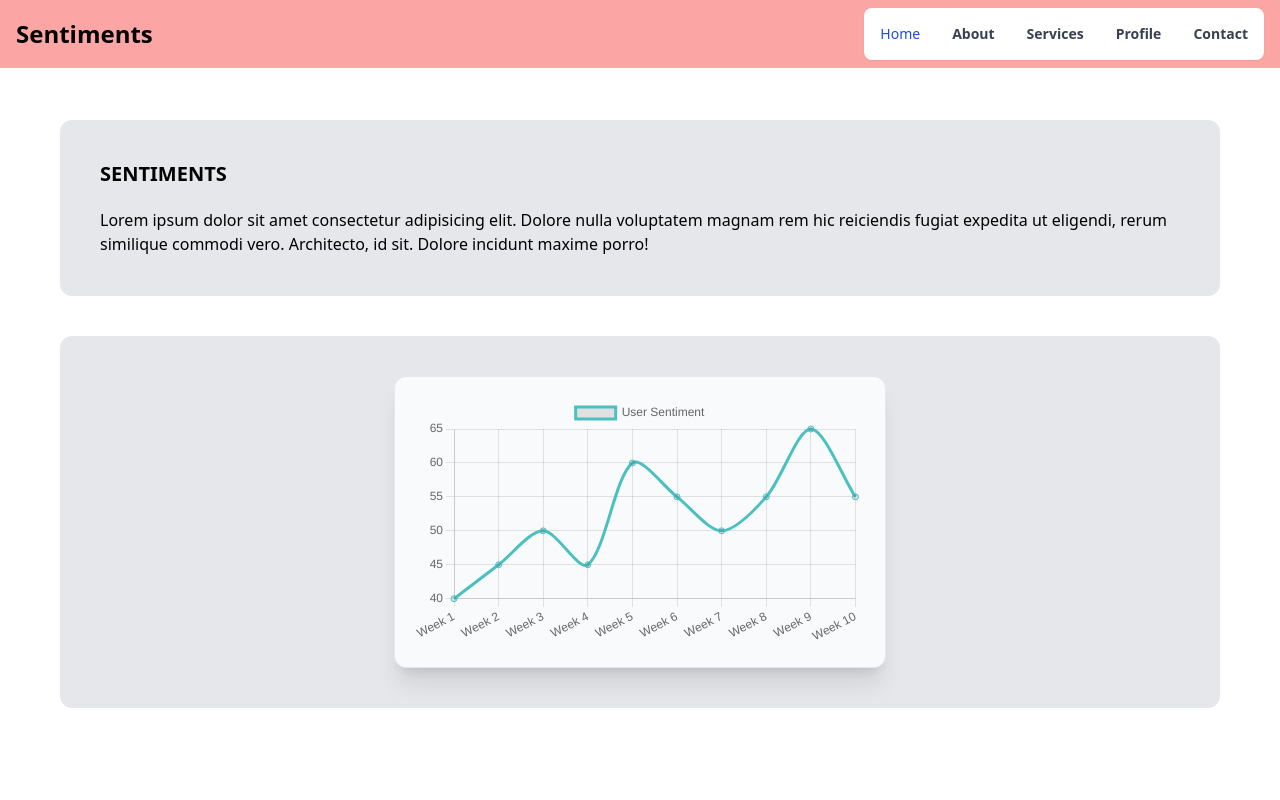
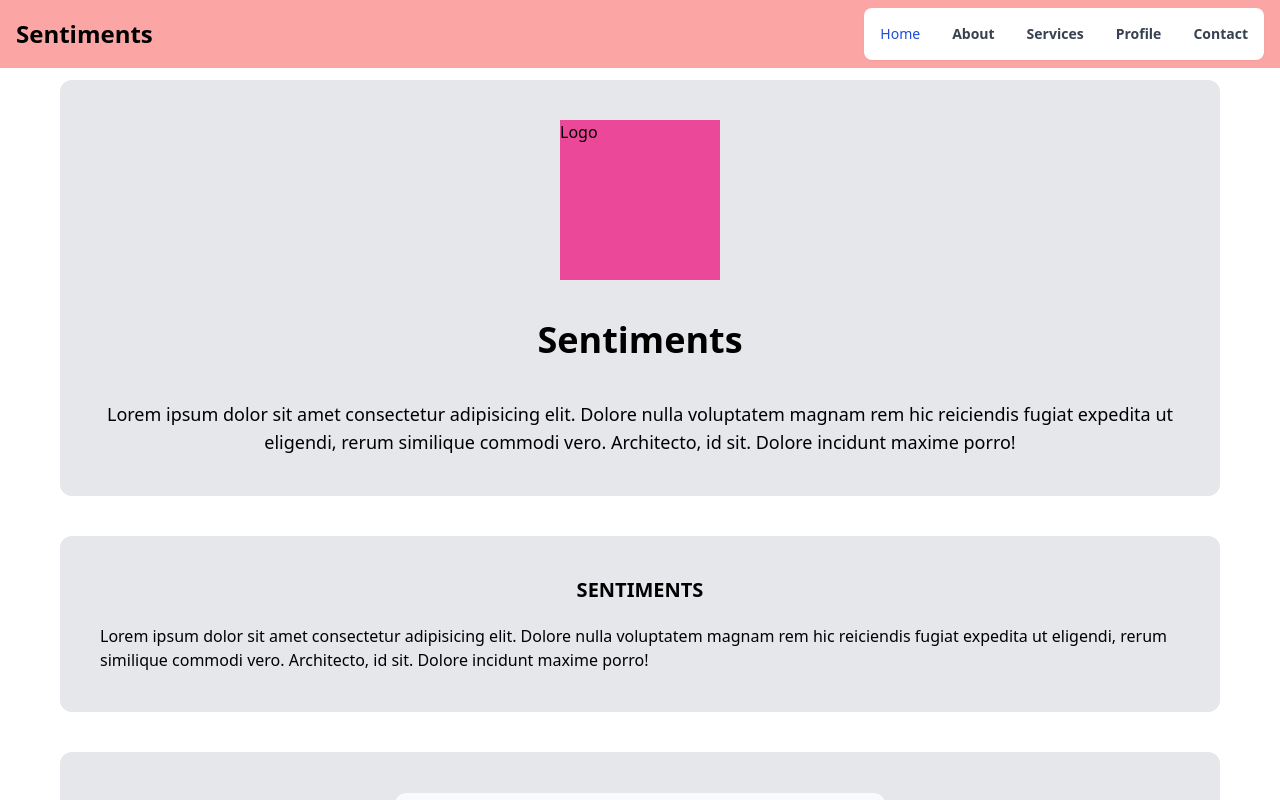
Before and after one commit to tany071/sentiments, a Next.js app: page / in a window 1280 px wide. Shown: the top 800 px of the page. Built offline with nearby package versions, Linux system fonts and the light colour scheme.

Commit message:
Changes on home page

```diff
--- a/src/pages/index.tsx
+++ b/src/pages/index.tsx
@@ -12,8 +12,20 @@ const Home: NextPage = () => {
         <link rel="icon" href="/favicon.ico" />
       </Head>
       <main className="mx-5">
+      <section className="mx-10 p-10 bg-gray-200 rounded-xl">
+          <div className="flex flex-col items-center justify-center space-y-10 ">
+            <h1 className="bg-pink-500 h-40 w-40 ">Logo</h1>
+            <h1 className="text-4xl font-bold">Sentiments</h1>
+            <p className="text-center text-lg">
+              Lorem ipsum dolor sit amet consectetur adipisicing elit. Dolore
+              nulla voluptatem magnam rem hic reiciendis fugiat expedita ut
+              eligendi, rerum similique commodi vero. Architecto, id sit. Dolore
+              incidunt maxime porro!
+            </p>
+          </div>
+        </section>
         <section className="p-10">
-          <div className="flex-col bg-gray-200 p-10 rounded-xl space-y-5 ">
+          <div className="flex-col justify-center place-items-center bg-gray-200 p-10 rounded-xl space-y-5 ">
             <h1 className=" text-xl font-bold ">SENTIMENTS</h1>
             <p className="">
               Lorem ipsum dolor sit amet consectetur adipisicing elit. Dolore
--- a/src/pages/profile.tsx
+++ b/src/pages/profile.tsx
@@ -60,7 +60,7 @@ const Profile: NextPage = () => {
       localStorage.getItem("notes-data")
     );
 
-    if (savedNotes[0]) {
+    if (savedNotes) {
       setNotes(savedNotes);
       console.log("Successfully retrieved Notes");
       console.log(savedNotes);
```
Also changed, not shown: public/logo.png (added).
